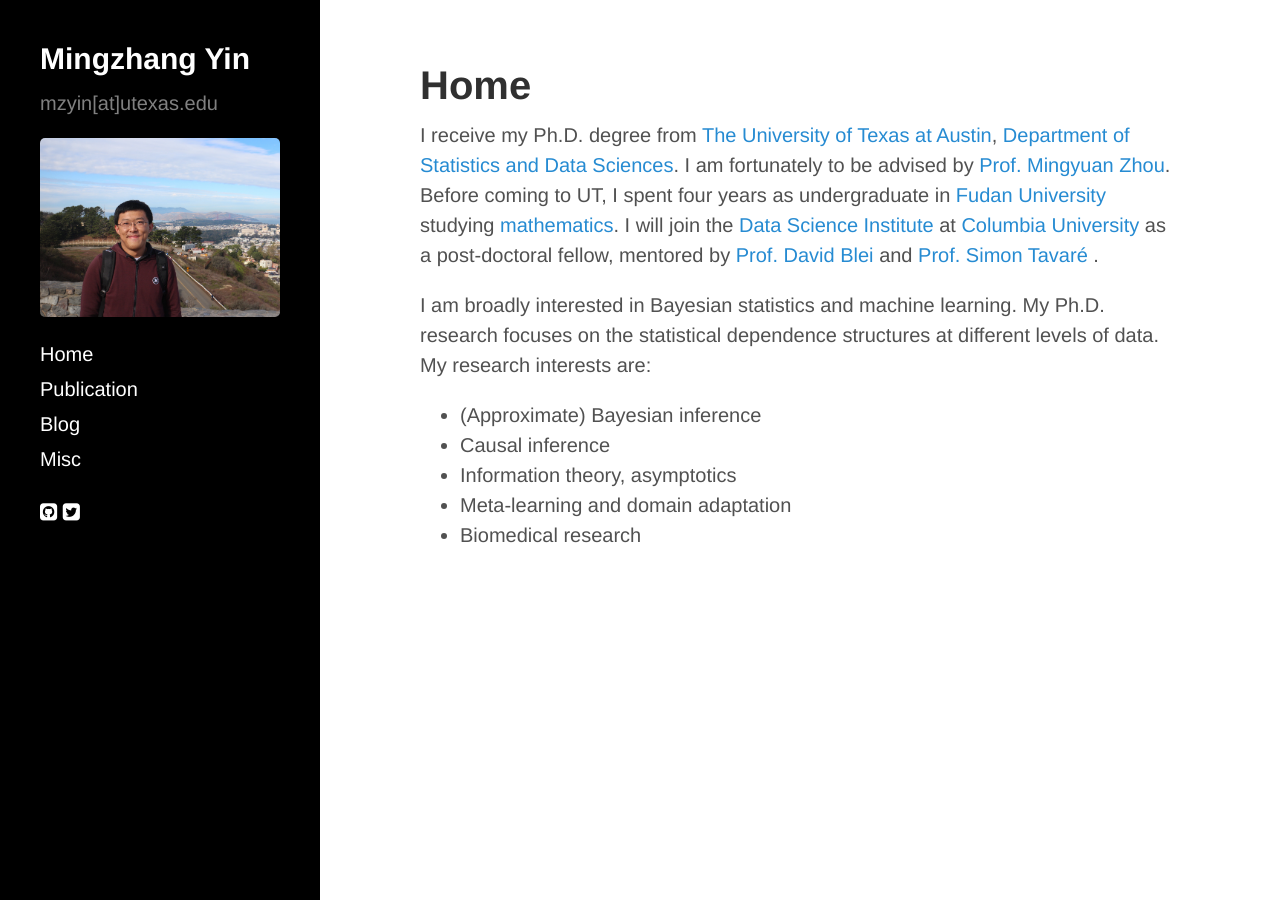
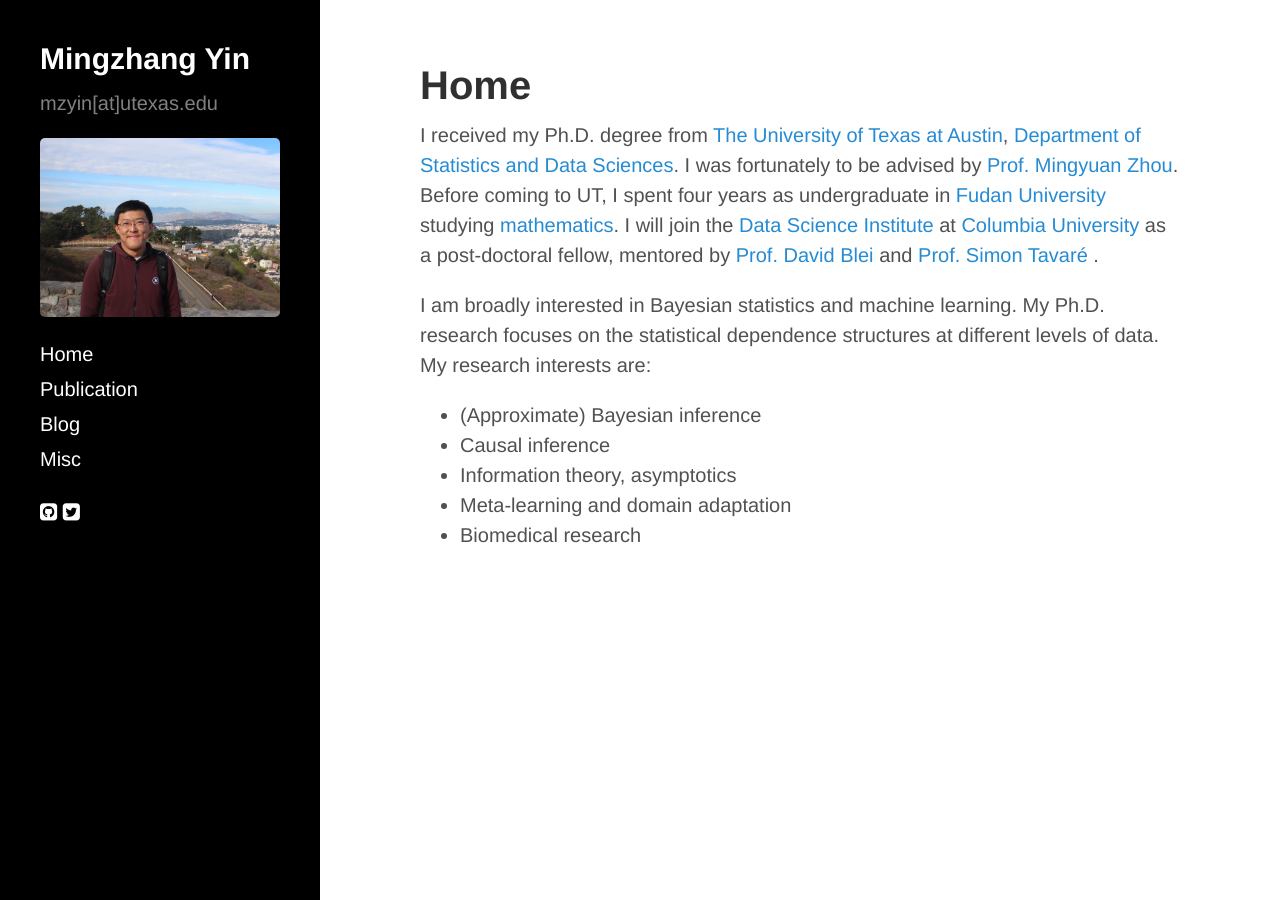
Before and after one commit to mingzhang-yin/mingzhang-yin.github.io, a Jekyll site: the page built from index.md, in a window 1280 px wide. Built offline with Jekyll 4.4.1, drawn with Linux system fonts in a browser that asks for light colours; nearby versions of some CDN libraries.

Commit message:
Update index.md

```diff
--- a/index.md
+++ b/index.md
@@ -10,9 +10,11 @@
 <div>
 <div class="row">
   <p>
-  I receive my Ph.D. degree from
-  <a href="https://www.utexas.edu">The University of Texas at Austin</a>, <a href="https://stat.utexas.edu">Department of Statistics and Data Sciences</a>. I am fortunately to be advised by
-  <a href="https://mingyuanzhou.github.io">Prof. Mingyuan Zhou</a>.  Before coming to UT, I spent four years as undergraduate in <a href="http://www.fudan.edu.cn/en/"> Fudan University</a> studying <a href="http://math.fudan.edu.cn/olden/Index.htm"> mathematics</a>. I will join the <a href="https://datascience.columbia.edu">Data Science Institute </a> at <a href="https://www.columbia.edu">Columbia University </a> as a post-doctoral fellow, mentored by <a href="http://www.cs.columbia.edu/~blei/">Prof. David Blei </a> and <a href="http://stat.columbia.edu/department-directory/name/simon-tavare/">Prof. Simon Tavaré </a>.
+ I received my Ph.D. degree from
+  <a href="https://www.utexas.edu">The University of Texas at Austin</a>, <a href="https://stat.utexas.edu">Department of Statistics and Data Sciences</a>. I was fortunately to be advised by
+  <a href="https://mingyuanzhou.github.io">Prof. Mingyuan Zhou</a>.  Before coming to UT, I spent four years as undergraduate in <a href="http://www.fudan.edu.cn/en/"> Fudan University</a> studying <a href="http://math.fudan.edu.cn/olden/Index.htm"> mathematics</a>.
+
+I will join the <a href="https://datascience.columbia.edu">Data Science Institute </a> at <a href="https://www.columbia.edu">Columbia University </a> as a post-doctoral fellow, mentored by <a href="http://www.cs.columbia.edu/~blei/">Prof. David Blei </a> and <a href="http://stat.columbia.edu/department-directory/name/simon-tavare/">Prof. Simon Tavaré </a>.
 
   <p> I am broadly interested in Bayesian statistics and machine learning. My Ph.D. research focuses on the statistical dependence structures at different levels of data. My research interests are: </p>
   <p>
```
